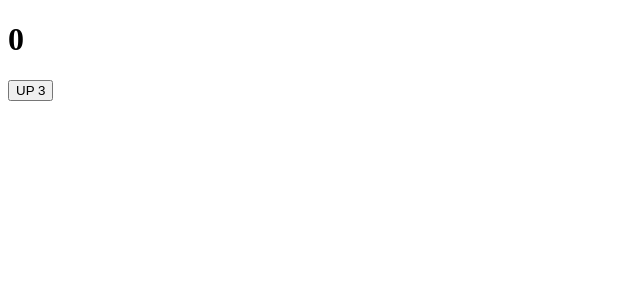
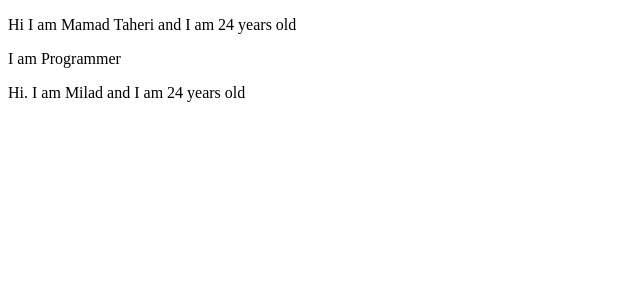
Before and after one commit to MamadTaheri/react-training, a React (Create React App) app: page / in a window 1280 px wide. Shown: the top 300 px of the page, without its empty margins (0-640 px from the left). Built offline with nearby package versions, Linux system fonts and the light colour scheme.

Commit message:
Destructuring

```diff
--- a/src/App.js
+++ b/src/App.js
@@ -1,35 +1,15 @@
 import React, { Component } from "react";
 
+import UserC from "./UserC";
+import UserF from "./UserF";
+
 class App extends Component {
-  constructor() {
-    super();
-    this.state = {
-       number : 0,
-    };
-  }
-
-  upOne = () => {
-    //   this.setState({
-    //       number: this.state.number + 1,
-    //   }, () => {console.log(`new number is : ${this.state.number}`)})
-    //   console.log(this.state.number)
-
-    this.setState((prevState) => ({
-        number: prevState.number + 1,
-    }))
-  }
-
-  upThree = () => {
-      this.upOne();
-      this.upOne();
-      this.upOne();
-  }
 
   render() {
     return (
       <div>
-         <h1>{this.state.number}</h1>
-         <button onClick={this.upThree}>UP 3</button>
+          <UserC LastName ="Taheri" career="Programmer" />
+          <UserF name="Milad" age="24"/>
       </div>
     );
   }
--- /dev/null
+++ b/src/UserC.js
@@ -0,0 +1,23 @@
+import React, { Component } from 'react'
+
+export default class UserC extends Component {
+    constructor(){
+        super();
+        this.state = {
+            name: "Mamad",
+            age: 24,
+        }
+    }
+
+    render() {
+        const {name, age} = this.state
+        const {LastName,career} = this.props
+        return (
+            <div>
+                {/* <p>Hi I am {this.state.name} and I am {this.state.age} years old</p> */}
+                <p>Hi I am {name} {LastName} and I am {age} years old</p>
+                <p>I am {career}</p>
+            </div>
+        )
+    }
+}
--- /dev/null
+++ b/src/UserF.js
@@ -0,0 +1,20 @@
+import React from 'react';
+
+// const UserF = (props) => {
+//     const {name, age} = props
+//     return (
+//         <div>
+//             <p>Hi. I am {name} and I am {age} years old</p>
+//         </div>
+//     );
+// };
+
+const UserF = ({name, age}) => {
+    return (
+        <div>
+            <p>Hi. I am {name} and I am {age} years old</p>
+        </div>
+    );
+};
+
+export default UserF;
```
